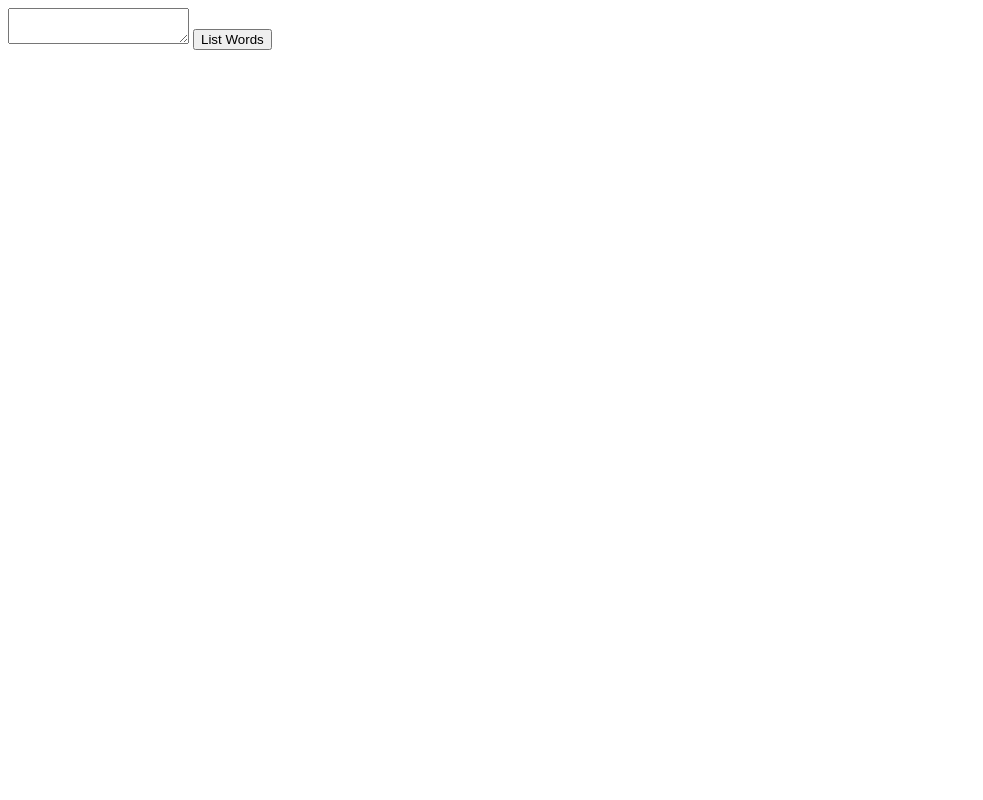
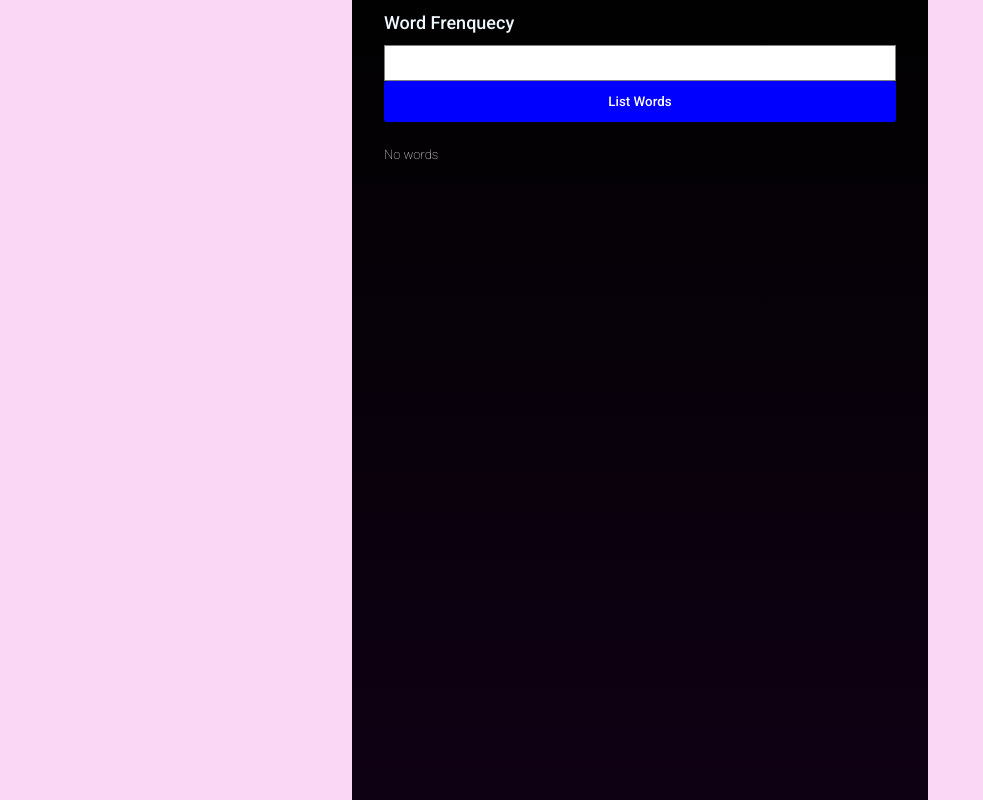
Before and after one commit to MarcosGTS/DesafiosJs, a plain HTML site: page wordFrequency/index.html in a window 1280 px wide. Both pictures are taken after a click on the button "List Words". Shown: the whole page, without its empty margins (0-983 px from the left). Drawn offline with Linux system fonts and the light colour scheme.

Commit message:
adicionando style

```diff
--- a/wordFrequency/index.html
+++ b/wordFrequency/index.html
@@ -4,14 +4,14 @@
     <meta charset="UTF-8">
     <title>Words Frequency</title>
     <script src="script.js"></script>
-
+    <link rel="stylesheet" href="style.css">
 </head>
 <body>
     <main>
-        <textarea id="textInput"></textarea>
-        <button id="countButton">List Words</button>
-        <table id="list">
-        </table>
+        <h1>Word Frenquecy</h1>
+        <textarea id="textInput" spellcheck="false"></textarea>
+        <button id="countButton" >List Words</button>
+        <table id="list"></table>
     </main>
 </body>
 </html>
--- a/wordFrequency/script.js
+++ b/wordFrequency/script.js
@@ -1,41 +1,65 @@
 document.addEventListener("DOMContentLoaded", main);
 
-function main() {
+function main()
+{
     let countBtn = document.querySelector("#countButton")
 
     countBtn.addEventListener("click", () => {
         let textValue = document.querySelector("#textInput").value
+
         let wordsList = createListWords(textValue)
         displayWordList(wordsList)
+
     })
 }
 
-function createListWords (text) {
+function createListWords (text)
+{
     let words = {}
 
     //Split elements when find a char != alphanum
+    //Adding and count existent words
+
     text.split(/\W+/).filter(s => s)
-        //Adding and count existent words
         .forEach(word => {
-            if (!words[word])
-                words[word] = 1
-            else
-                words[word] += 1
+            word = word.toLowerCase()
+
+            words[word] = (words[word] += 1) || 1
         })
 
-    return words
+    return objToList(words)
 }
 
 function displayWordList(wordsList)
 {
     let display = document.querySelector("#list")
 
-    display.innerHTML = ""
+    display.innerHTML = `
+    <thead>
+    <tr>
+        <td>Word</td>
+        <td>Frequency</td>
+    </tr>
+    </thead>`
 
-    for (let key in wordsList){
+    wordsList.forEach( obj => {
         display.innerHTML += "<tr>"
-        display.innerHTML += `<td>${key}</td><td>${wordsList[key]}</td>`
+        display.innerHTML += `<td>${obj.word}</td><td>${obj.frequency}</td>`
         display.innerHTML += "</tr>"
+    })
+
+    if (wordsList.length == 0)
+        display.innerHTML = "No words"
+
+}
+
+function objToList(obj)
+{
+    let list = []
+
+    for (let key in obj){
+        list.push({word: key, frequency: obj[key]})
     }
 
+    return list.sort((a, b) => b.frequency - a.frequency)
 }
--- a/wordFrequency/style.css
+++ b/wordFrequency/style.css
@@ -0,0 +1,70 @@
+@import url('https://fonts.googleapis.com/css2?family=Roboto:wght@100;300;500&display=swap');
+
+* {
+    font-family: 'Roboto', sans-serif;
+}
+
+body {
+    margin: 0;
+    display: flex;
+    flex-direction: column;
+
+    align-items: center;
+    vertical-align: middle;
+
+    background-color:rgb(250, 216, 245);
+}
+
+main {
+    display: flex;
+    flex-direction: column;
+
+    width: 40vw;
+    height: 100%;
+    min-height: 100vh;
+    padding: 0 2.5%;
+
+    background-image: linear-gradient(to bottom, #010101, #0f0114);
+}
+
+h1 {
+    font-size: large;
+    font-weight: 500;
+    color: aliceblue;
+}
+
+textarea {
+    resize: none;
+
+    border: solid gray;
+    border-width: 0.1px;
+    outline: none;
+
+    font-weight: 300;
+}
+
+button {
+    border: none;
+    border-radius: 3px;
+    padding: 2.5% 0;
+
+    background-color: blue;
+    color: white;
+}
+
+table {
+    margin-top: 5%;
+    table-layout: fixed;
+    width: 100%;
+    border-collapse: collapse;
+
+    color: white;
+    font-weight: 100;
+    font-size: small;
+}
+
+thead {
+    color: rgb(212, 17, 212);
+    font-weight: 300;
+    font-size: medium;
+}
```
